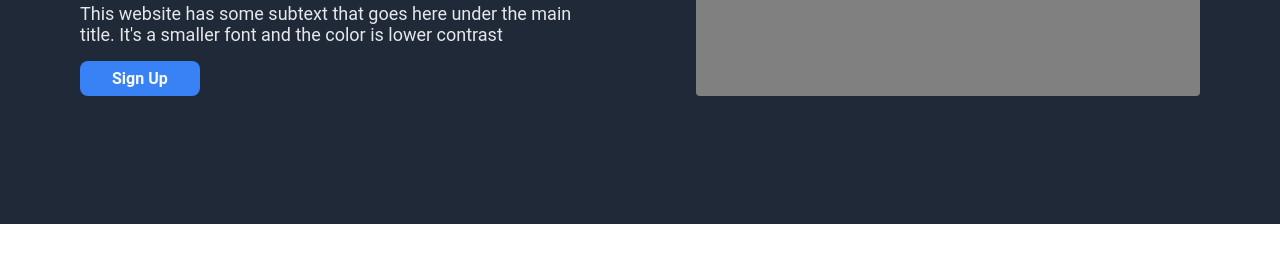
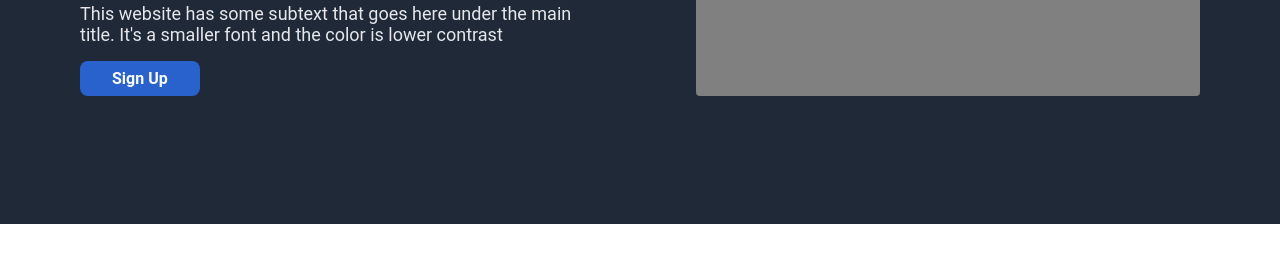
Before and after one commit to officialselase/project_landingpage, a plain HTML site: page index.html in a window 1280 px wide. In both pictures the pointer is over the button "Sign Up". Shown: the part 332-594 px from the top of the page. Drawn offline with Linux system fonts and the light colour scheme.

Commit message:
feat: add hover effect to button on hero section

```diff
--- a/styles.css
+++ b/styles.css
@@ -118,3 +118,13 @@ button {
 .header-links a:hover {
     color: #3882F6; /* Change color on hover */
 }
+
+/*Smooth hover effect on button*/
+.su_button{
+    transition: background-color 0.3s ease-in-out;
+}
+
+/*Hover effect optional*/
+.su_button:hover{
+    background-color: #2962cc;
+}
```
